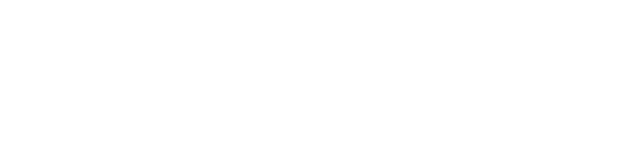
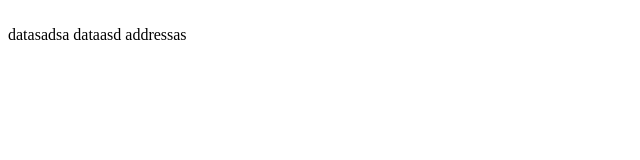
Before and after one commit to abuhapsin/unitBerkah, a plain HTML site: page index.html in a window 1280 px wide. Shown: the whole page, without its empty margins (0-640 px from the left). Drawn offline with Linux system fonts and the light colour scheme.

Commit message:
asjdasljdkl
alsjdlaksdjklask

```diff
--- a/index.html
+++ b/index.html
@@ -1,4 +1,9 @@
 <html>
 <br>
+<bdsasa
+>datasadsa
+dataasd
+addressas
+
 <br>
 </html>
```
